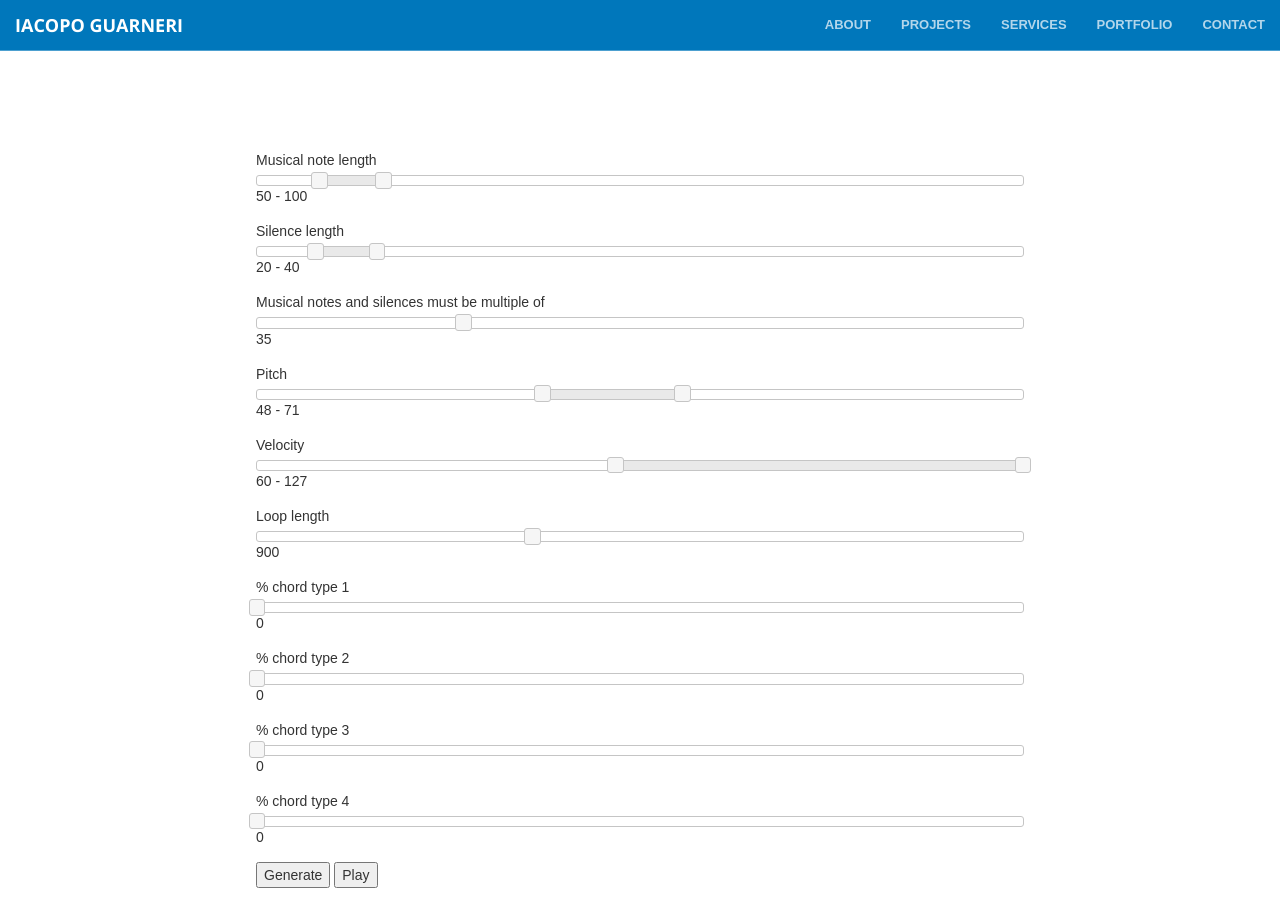
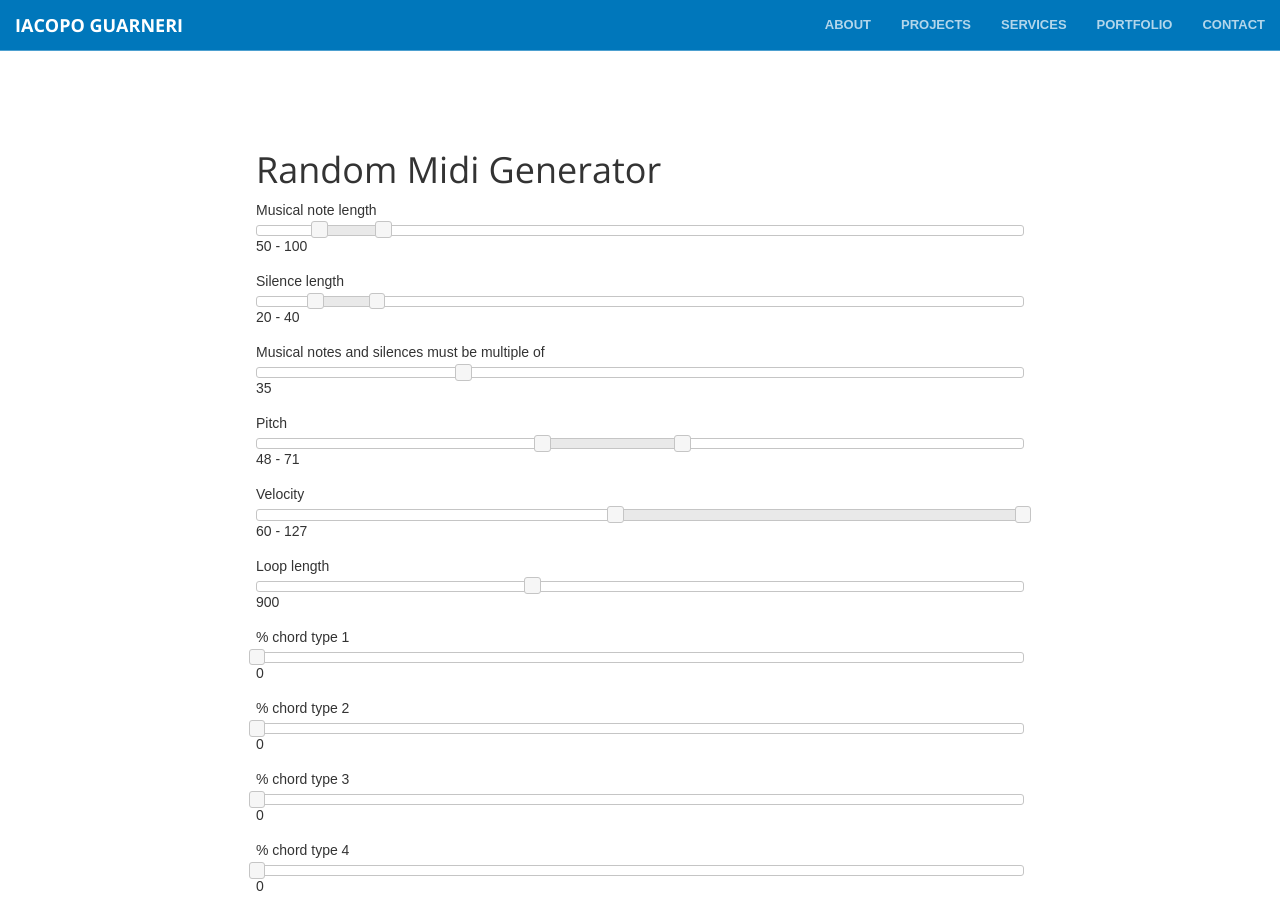
Before and after one commit to iacoposk8/iacoposk8.github.io, a Jekyll site: the page built from projects/random_midi_generator/index.html, in a window 1280 px wide and 900 px high. Built offline with Jekyll 4.4.1, drawn with Linux system fonts in a browser that asks for light colours.

Commit message:
Update index.html

```diff
--- a/projects/random_midi_generator/index.html
+++ b/projects/random_midi_generator/index.html
@@ -50,6 +50,7 @@ title: Random Midi Generator
 	display:none;
 }
 </style>
+<h1>Random Midi Generator</h1>
 <div id="container">
 	<div id="settings">
 		Musical note length<br />
```
